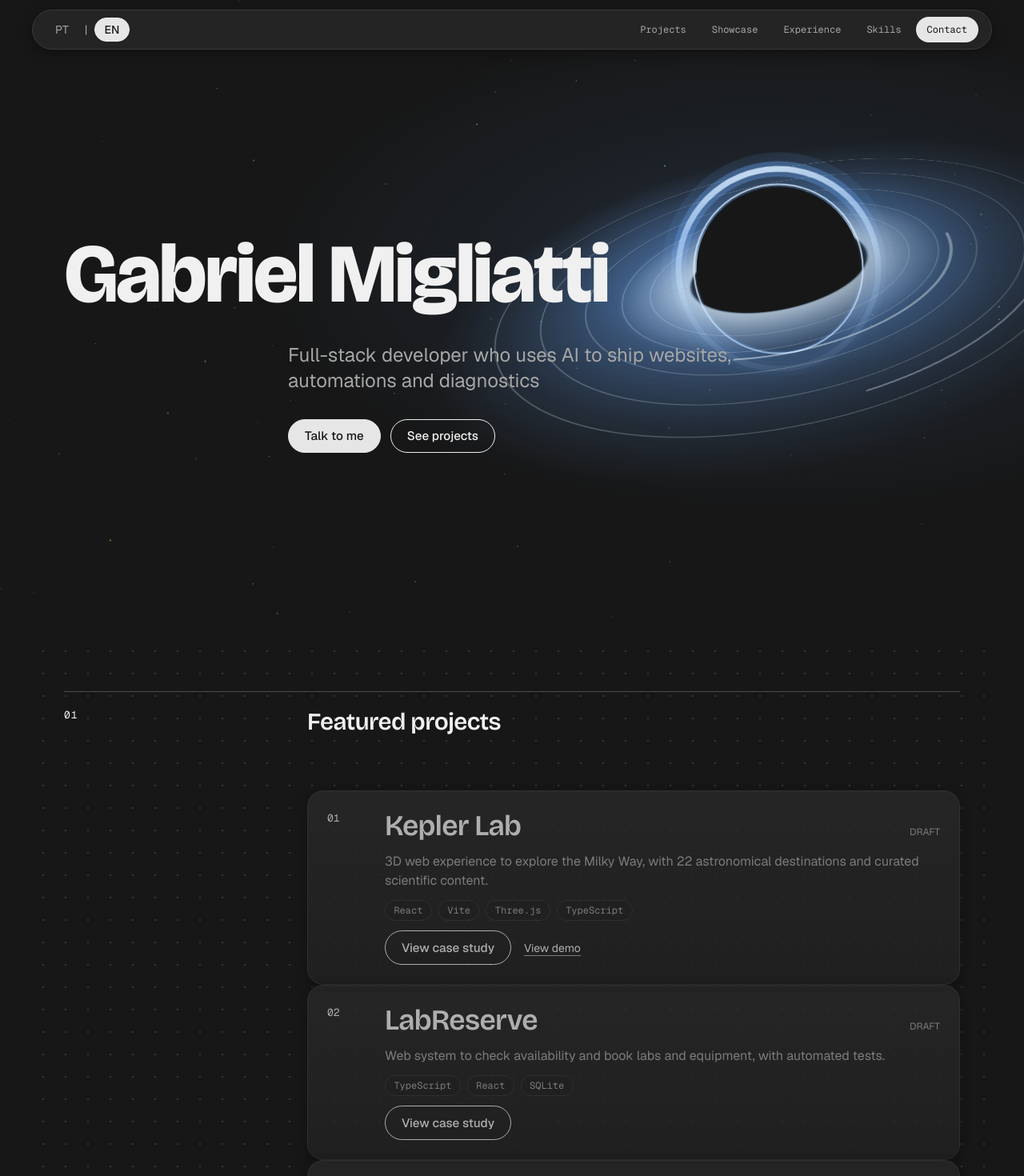
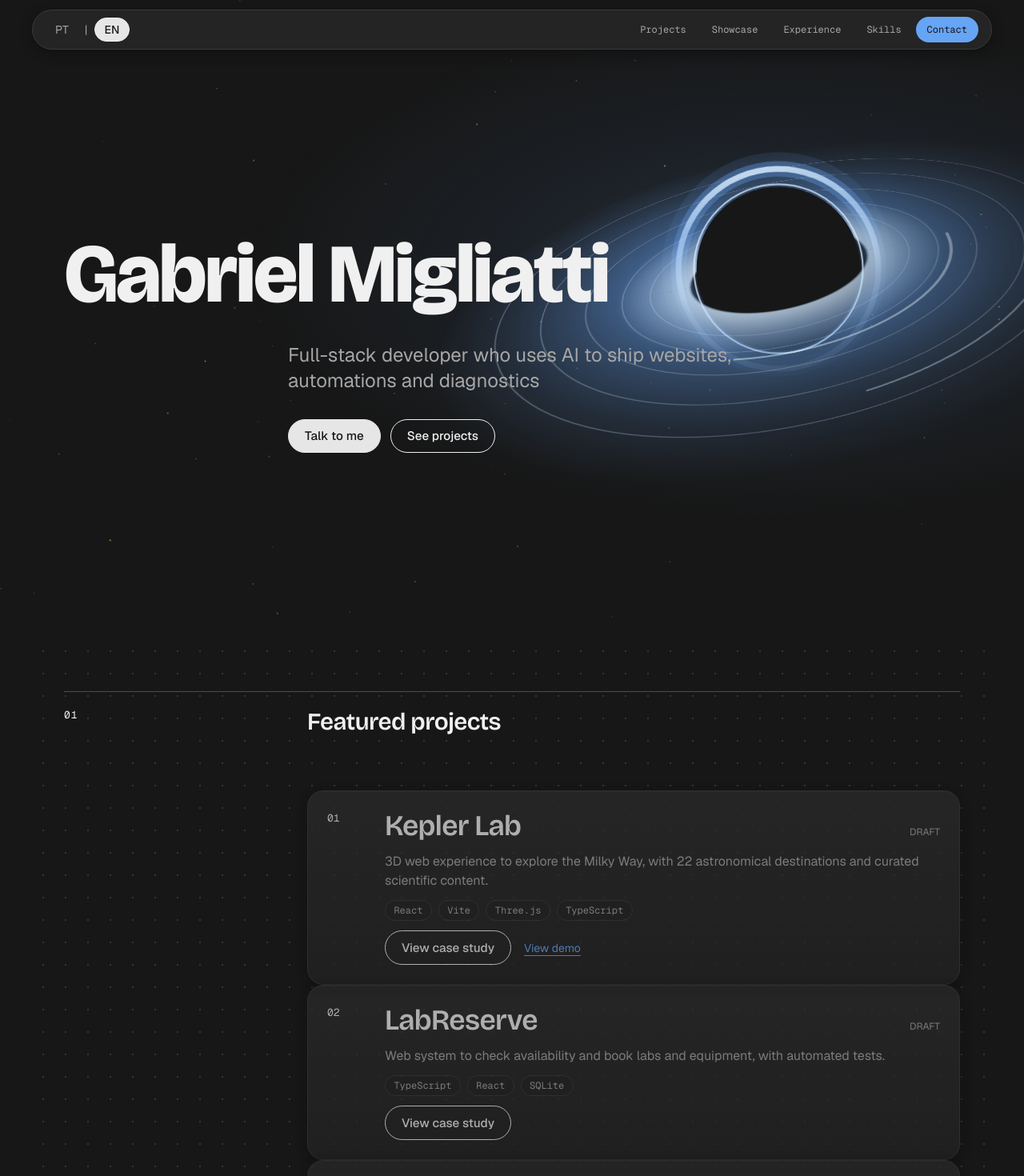
Before and after one commit to Migliatti/migliatti-port, a Next.js app: page /en in a window 1280 px wide. Shown: the top 1470 px of the page at 80% size. Built offline with nearby package versions, Linux system fonts and the light colour scheme.

Commit message:
Azul na UI: foco, hover de link, Ver demo e item ativo da barra (#89)
Co-Authored-By: Claude Sonnet 5.5 <noreply@anthropic.com>

```diff
--- a/app/globals.css
+++ b/app/globals.css
@@ -85,9 +85,18 @@ body {
     scroll-padding-top: calc(var(--altura-barra) + 1rem);
   }
 
-  /* Links sublinhados em cinza neutro; o texto segue a cor do contexto. */
+  /* Links sublinhados em cinza neutro; o texto segue a cor do contexto. No
+     hover o sublinhado vira azul (ADR 0005). */
   a {
     text-decoration-color: var(--muted);
+  }
+
+  a:not(.botao) {
+    transition: text-decoration-color 200ms ease-out;
+  }
+
+  a:hover {
+    text-decoration-color: var(--azul);
   }
 }
 
@@ -146,9 +155,9 @@ body {
   color: var(--cor-decorativa);
 }
 
-/* Foco visível para navegação por teclado. */
+/* Foco visível para navegação por teclado, em azul (ADR 0005). */
 :focus-visible {
-  outline: 2px solid var(--foreground);
+  outline: 2px solid var(--azul);
   outline-offset: 3px;
 }
 
@@ -192,6 +201,12 @@ main:focus {
 .botao-secundario {
   border: 1px solid var(--foreground);
   color: var(--foreground);
+}
+
+/* Link para o demo publicado: o único link de corpo em azul (ADR 0005). */
+.link-demo {
+  color: var(--azul);
+  text-decoration-color: var(--azul);
 }
 
 .chip {
@@ -360,7 +375,7 @@ main:focus {
   line-height: 1.5rem;
 }
 
-/* Pílula de cada âncora; a atual é a pílula invertida (accent / on-accent). */
+/* Pílula de cada âncora; a atual é a pílula azul (azul / on-azul). */
 .barra-ancora {
   display: block;
   border-radius: 999px;
@@ -374,8 +389,8 @@ main:focus {
 }
 
 .barra-ancora[aria-current="location"] {
-  background: var(--accent);
-  color: var(--on-accent);
+  background: var(--azul);
+  color: var(--on-azul);
 }
 
 @media (min-width: 48rem) {
--- a/components/OutrosProjetos.tsx
+++ b/components/OutrosProjetos.tsx
@@ -43,7 +43,7 @@ export function OutrosProjetos({
                 {t.repositorio}
               </a>
               {projeto.demo && (
-                <a href={projeto.demo} className="underline">
+                <a href={projeto.demo} className="link-demo underline">
                   {t.demo}
                 </a>
               )}
--- a/components/ProjetoCard.tsx
+++ b/components/ProjetoCard.tsx
@@ -54,7 +54,7 @@ export function ProjetoCard({ projeto, lang, posicao }: Props) {
               href={projeto.demo}
               target="_blank"
               rel="noopener noreferrer"
-              className="underline underline-offset-4"
+              className="link-demo underline underline-offset-4"
             >
               {dict.verDemo}
             </a>
```
